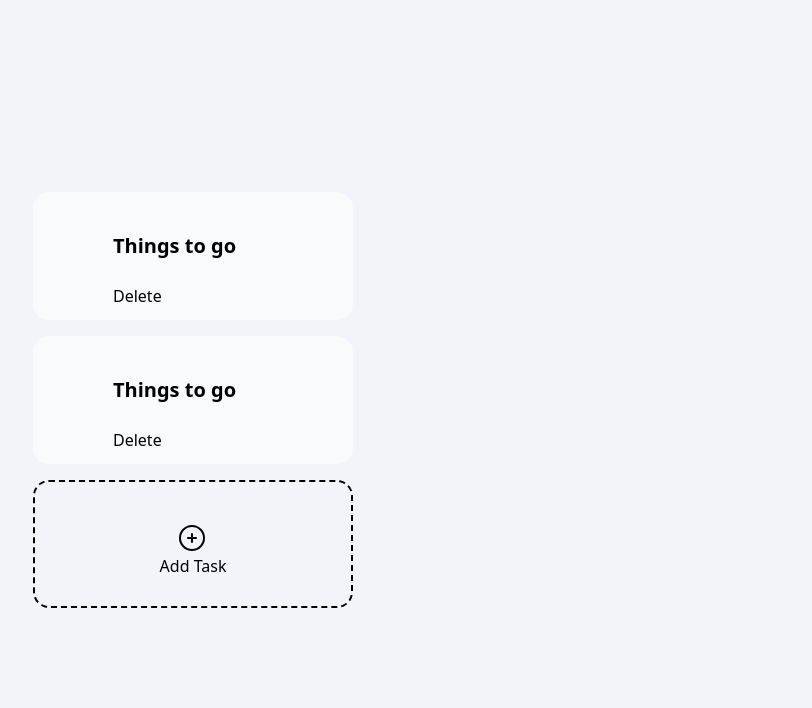
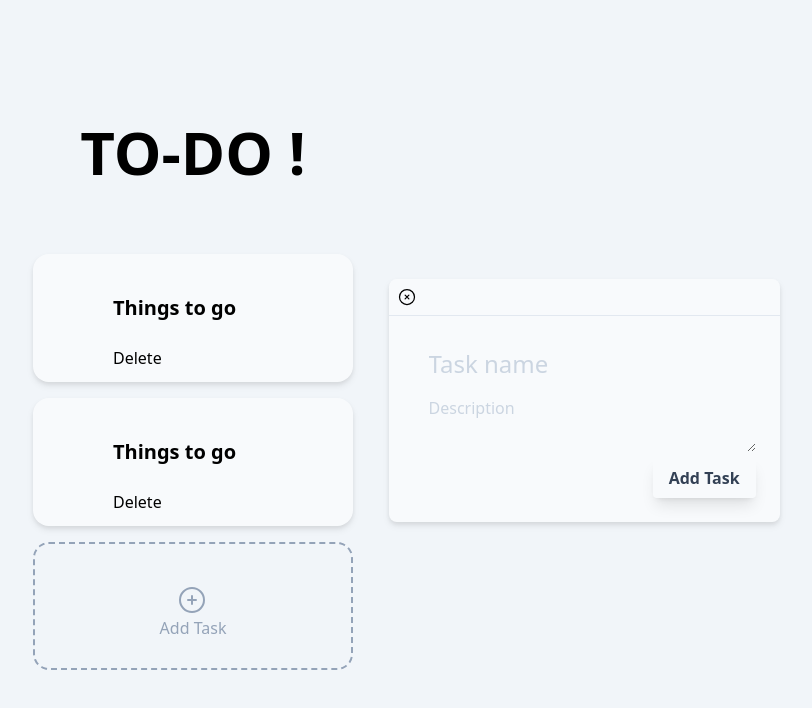
Before and after one commit to Flyard/cloud-final-project, a React (Vite) app in the folder frontend/: page / in a window 1280 px wide. Shown: the top 708 px of the page, without its empty margins (447-1259 px from the left). Built offline with nearby package versions, Linux system fonts and the light colour scheme.

Commit message:
feat : add task

```diff
--- a/frontend/src/components/addCard.jsx
+++ b/frontend/src/components/addCard.jsx
@@ -1,19 +1,115 @@
-import React from "react";
-import {PlusCircleIcon} from "@heroicons/react/24/outline";
+import React, { useState } from "react";
+import { PlusCircleIcon } from "@heroicons/react/24/outline";
+import { XCircleIcon } from "@heroicons/react/24/outline";
 
+export default function AddCard() {
+  const [showModal, setShowModal] = useState([false]);
+  const [formValues, setFormValues] = useState({ name: "", content: "" });
 
-export default function AddCard(){
-    return(
+  const openModal = () => {
+    setShowModal(true);
+  };
+
+  const resetForm = () => {
+    setFormValues({ name: "", content: "" });
+  };
+
+  const handleSubmit = async (event) => {
+    event.preventDefault();
+    addToDo();
+  };
+
+  const handleChange = (event) => {
+    setFormValues({ ...formValues, [event.target.name]: event.target.value });
+  };
+
+  const addToDo = () => {
+    fetch("http://localhost:3000/todos/", {
+      method: "POST",
+      headers: {
+        "Content-Type": "application/json",
+      },
+      body: JSON.stringify({
+        name: formValues.name,
+        content: formValues.content,
+      }),
+    }).then(async (response) => {
+      if (response.ok) {
+        console.log("New task added!");
+      } else {
+        console.error("Failed to add new task");
+      }
+    });
+  };
+
+  return (
+    <>
+      <button className="m-2" type={"button"} onClick={openModal}>
+        <div className="flex h-32 w-80 flex-col justify-between rounded-2xl border-2 border-dashed border-slate-400">
+          <div className="m-auto pt-3">
+            <PlusCircleIcon className="ml-4 h-8 w-8 stroke-slate-400" />
+            <p className="text-slate-400"> Add Task</p>
+          </div>
+        </div>
+      </button>
+      {showModal ? (
         <>
-            <div className="m-2">
-                <div className="w-80 h-32 border-dashed border-black border-2 rounded-2xl flex flex-col justify-between">
-                    <div className="m-auto pt-3">
-                    <PlusCircleIcon className="w-8 h-8 ml-4"/>
-                    <p className=""> Add Task</p>
+          <div className="absolute grid w-11/12 grid-cols-3 ">
+            <div className="col-start-3 max-w-md overflow-y-auto overflow-x-hidden bg-transparent drop-shadow-md">
+              <div className="relative flex w-full flex-col rounded-lg bg-slate-50 ">
+                <div className="flex rounded-t border-b border-solid border-slate-200 p-2">
+                  <button
+                    type="button"
+                    onClick={() => {
+                      setShowModal(false);
+                      resetForm();
+                    }}
+                  >
+                    <XCircleIcon className="color-red h-5 w-5"></XCircleIcon>
+                  </button>
+                </div>
+                <div className="relative flex-auto p-6">
+                  <form onSubmit={handleSubmit}>
+                    <label htmlFor="name"></label>
+                    <input
+                      type="text"
+                      id="name"
+                      name="name"
+                      value={formValues.name}
+                      onChange={handleChange}
+                      placeholder="Task name"
+                      className="w-full bg-transparent py-2 px-4 text-2xl  text-slate-700 placeholder-slate-300"
+                    />
+
+                    <div className="">
+                      <label htmlFor="content"></label>
+                      <div>
+                        <textarea
+                          id="content"
+                          name="content"
+                          value={formValues.content}
+                          placeholder="Description"
+                          onChange={handleChange}
+                          className="w-full bg-transparent  py-2 px-4 text-slate-700 placeholder-slate-300"
+                        />
+                      </div>
                     </div>
+                    <div className="flex justify-end">
+                      <button
+                        type="submit"
+                        className="rounded py-2 px-4 font-bold text-slate-700 shadow-lg hover:shadow"
+                        onClick={() => setShowModal(false)}
+                      >
+                        Add Task
+                      </button>
+                    </div>
+                  </form>
                 </div>
+              </div>
             </div>
+          </div>
         </>
-
-    )
+      ) : null}
+    </>
+  );
 }
--- a/frontend/src/components/card.jsx
+++ b/frontend/src/components/card.jsx
@@ -1,19 +1,14 @@
 import React from "react";
 
-export default function Card(){
-    return(
-        <>
-            <div className="m-2">
-                <div className="pl-20 w-80 h-32 bg-slate-50 rounded-2xl flex flex-col justify-between">
-                    <p className="text-xl font-extrabold pt-10">
-                        Things to go
-                    </p>
-                    <p className="mb-3">
-                        Delete
-                    </p>
-                </div>
-            </div>
-        </>
-
-    )
+export default function Card() {
+  return (
+    <>
+      <div className="m-2">
+        <div className="flex h-32 w-80 flex-col justify-between rounded-2xl bg-slate-50 pl-20 drop-shadow-md	">
+          <p className="pt-10 text-xl font-extrabold">Things to go</p>
+          <p className="mb-3">Delete</p>
+        </div>
+      </div>
+    </>
+  );
 }
--- a/frontend/src/components/cardList.jsx
+++ b/frontend/src/components/cardList.jsx
@@ -2,15 +2,15 @@ import React from "react";
 import Card from "./card.jsx";
 import AddCard from "./addCard";
 
-export default function CardList(){
-    return(
+export default function CardList() {
+  return (
     <>
-            <div className="flex flex-col items-center justify-center h-screen ">
+      <div className="flex h-screen flex-col items-center justify-center ">
+        <h1 className="mb-16 text-center text-6xl font-bold">TO-DO ! </h1>
         <Card></Card>
         <Card></Card>
         <AddCard></AddCard>
       </div>
-
     </>
-    )
+  );
 }
```
Also changed, not shown: frontend/src/main.jsx (+10 -15 lines). Lines whose indentation alone changed are shown as unchanged.
